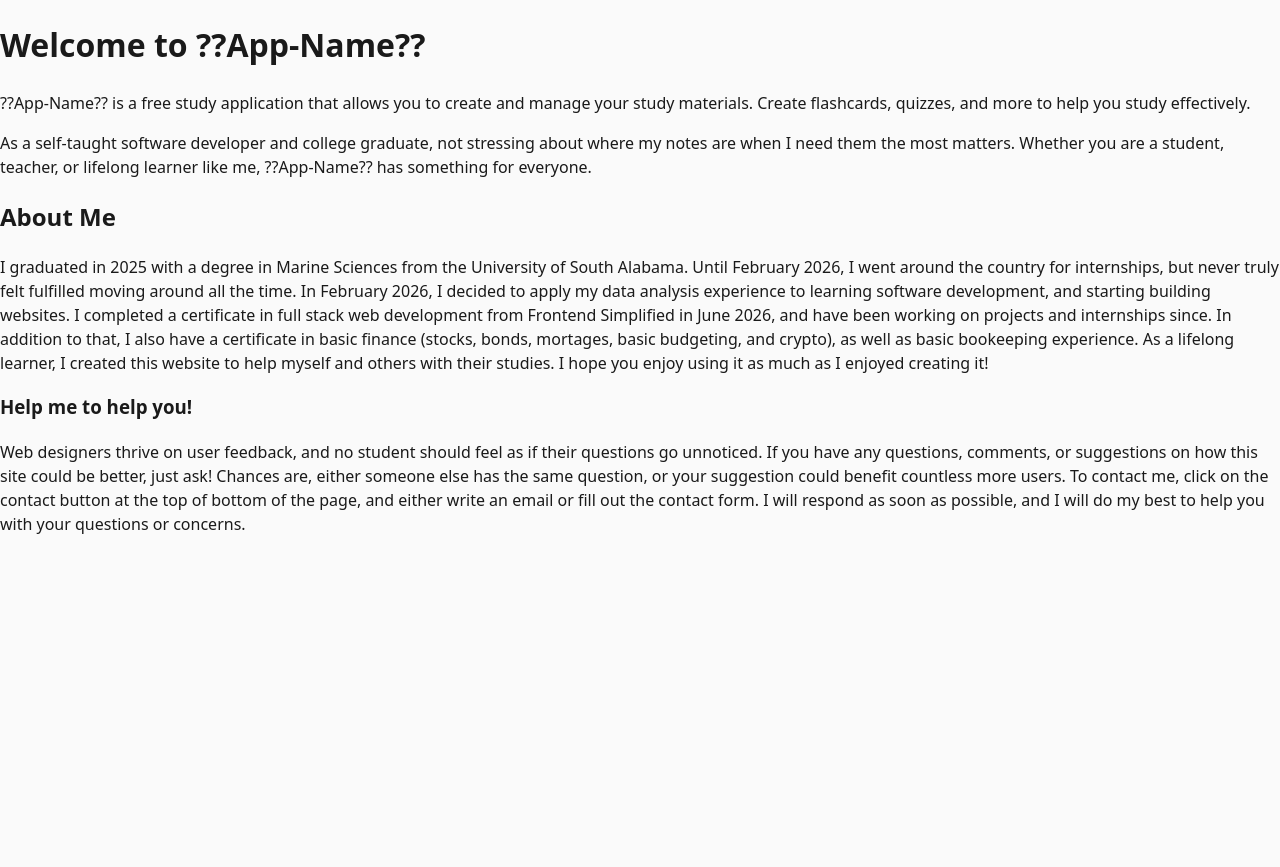
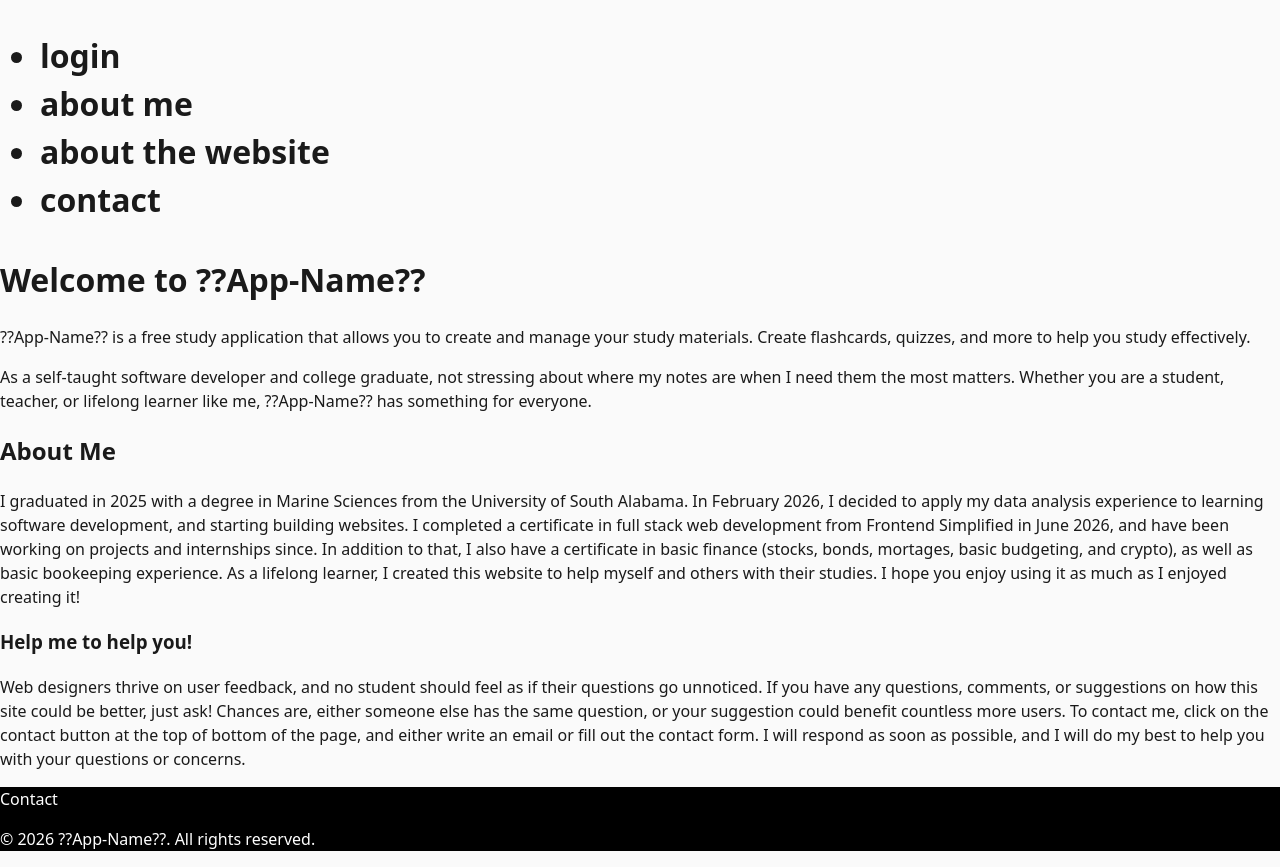
Before and after one commit to Evelyn333444/gumbo-19-notepad-clone, a React (Vite) app: page / in a window 1280 px wide. Before the commit the page ends 821 px from the top, so only its background shows below. Built offline with nearby package versions, Linux system fonts and the light colour scheme; no server answers.

Commit message:
first push

```diff
--- a/Pages/homepage/homepage.js
+++ b/Pages/homepage/homepage.js
@@ -1,34 +1,54 @@
-const homepage = () => {
+import HeaderHome from "../../Components/headerHome/headerHome";
+import FooterHome from "../../Components/footerHome/footerHome";
+import "../../Components/headerHome/headerHome.css";
+import "../../Components/footerHome/footerHome.css";
+import "./homepage.css";
+
+const Homepage = () => {
   return (
     <div className="homepage">
       <div className="homepage__container">
-            <headerHome />
+        <HeaderHome />
         <div className="homepage__welcome">
           <h1 className="homepage__title">Welcome to ??App-Name??</h1>
-                <p className="homepage__description">??App-Name?? is a free study application that allows you to create and manage your study materials. Create flashcards, quizzes, and more to help you study effectively.</p>
-                <p className="homepage__introduction"> As a self-taught software developer and college graduate, not stressing about where my notes are when I need them the most matters. Whether you are a student, teacher, or lifelong learner like me, ??App-Name?? has something for everyone.</p>
+          <p className="homepage__description">
+            ??App-Name?? is a free study application that allows you to create and manage your study materials.
+            Create flashcards, quizzes, and more to help you study effectively.
+          </p>
+          <p className="homepage__introduction">
+            As a self-taught software developer and college graduate, not stressing about where my notes are when I need
+            them the most matters. Whether you are a student, teacher, or lifelong learner like me, ??App-Name?? has
+            something for everyone.
+          </p>
         </div>
         <div className="homepage_about_me">
           <h2 className="homepage_about_me__title">About Me</h2>
           <p className="homepage_about_me__description">
-                    I graduated in 2025 with a degree in Marine Sciences from the University of South Alabama. Until February 2026, I went around the country for internships, but never truly felt fulfilled moving around all the time.
-                    In February 2026, I decided to apply my data analysis experience to learning software development, and starting building websites. I completed a certificate in full stack web development from Frontend Simplified in June 2026, and have been working on projects and internships since.
-                    In addition to that, I also have a certificate in basic finance (stocks, bonds, mortages, basic budgeting, and crypto), as well as basic bookeeping experience.
-                    As a lifelong learner, I created this website to help myself and others with their studies. I hope you enjoy using it as much as I enjoyed creating it!
+            I graduated in 2025 with a degree in Marine Sciences from the University of South Alabama.
+            In February 2026, I decided to apply my data analysis experience to learning software development, and
+            starting building websites. I completed a certificate in full stack web development from Frontend Simplified
+            in June 2026, and have been working on projects and internships since.
+            In addition to that, I also have a certificate in basic finance (stocks, bonds, mortages, basic budgeting,
+            and crypto), as well as basic bookeeping experience.
+            As a lifelong learner, I created this website to help myself and others with their studies. I hope you enjoy
+            using it as much as I enjoyed creating it!
           </p>
         </div>
         <div className="additional_information">
           <h3 className="additional_information__title">Help me to help you!</h3>
           <p className="additional_information__description">
             Web designers thrive on user feedback, and no student should feel as if their questions go unnoticed.
-                    If you have any questions, comments, or suggestions on how this site could be better, just ask! Chances are, either someone else has the same question, or your suggestion could benefit countless more users.
-                    To contact me, click on the contact button at the top of bottom of the page, and either write an email or fill out the contact form. I will respond as soon as possible, and I will do my best to help you with your questions or concerns.
+            If you have any questions, comments, or suggestions on how this site could be better, just ask! Chances are,
+            either someone else has the same question, or your suggestion could benefit countless more users.
+            To contact me, click on the contact button at the top of bottom of the page, and either write an email or
+            fill out the contact form. I will respond as soon as possible, and I will do my best to help you with your
+            questions or concerns.
           </p>
         </div>
-            <footerHome />
+        <FooterHome />
       </div>
     </div>
-  )
-}
+  );
+};
 
-export default homepage
+export default Homepage;
```
Lines whose indentation alone changed are shown as unchanged.
